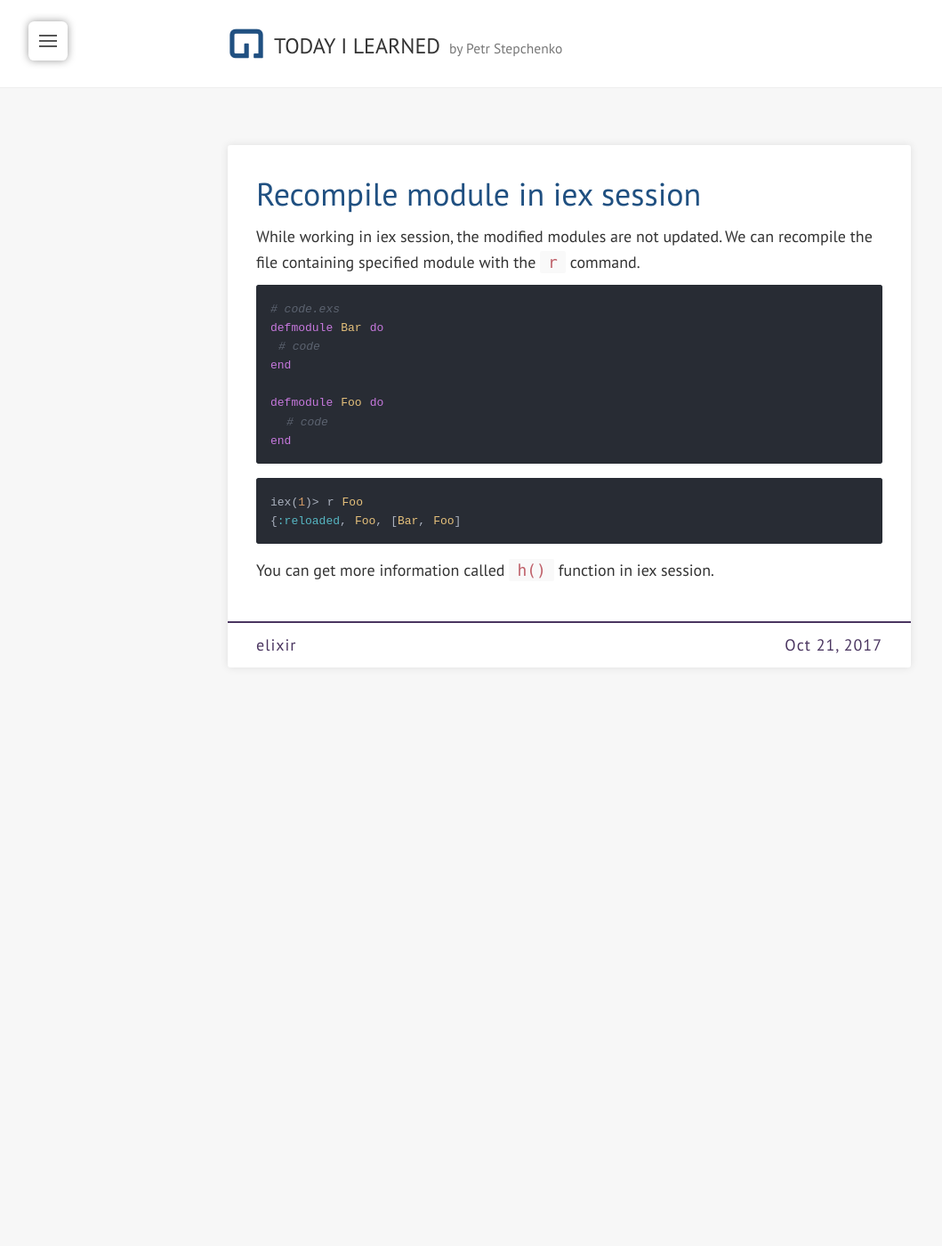
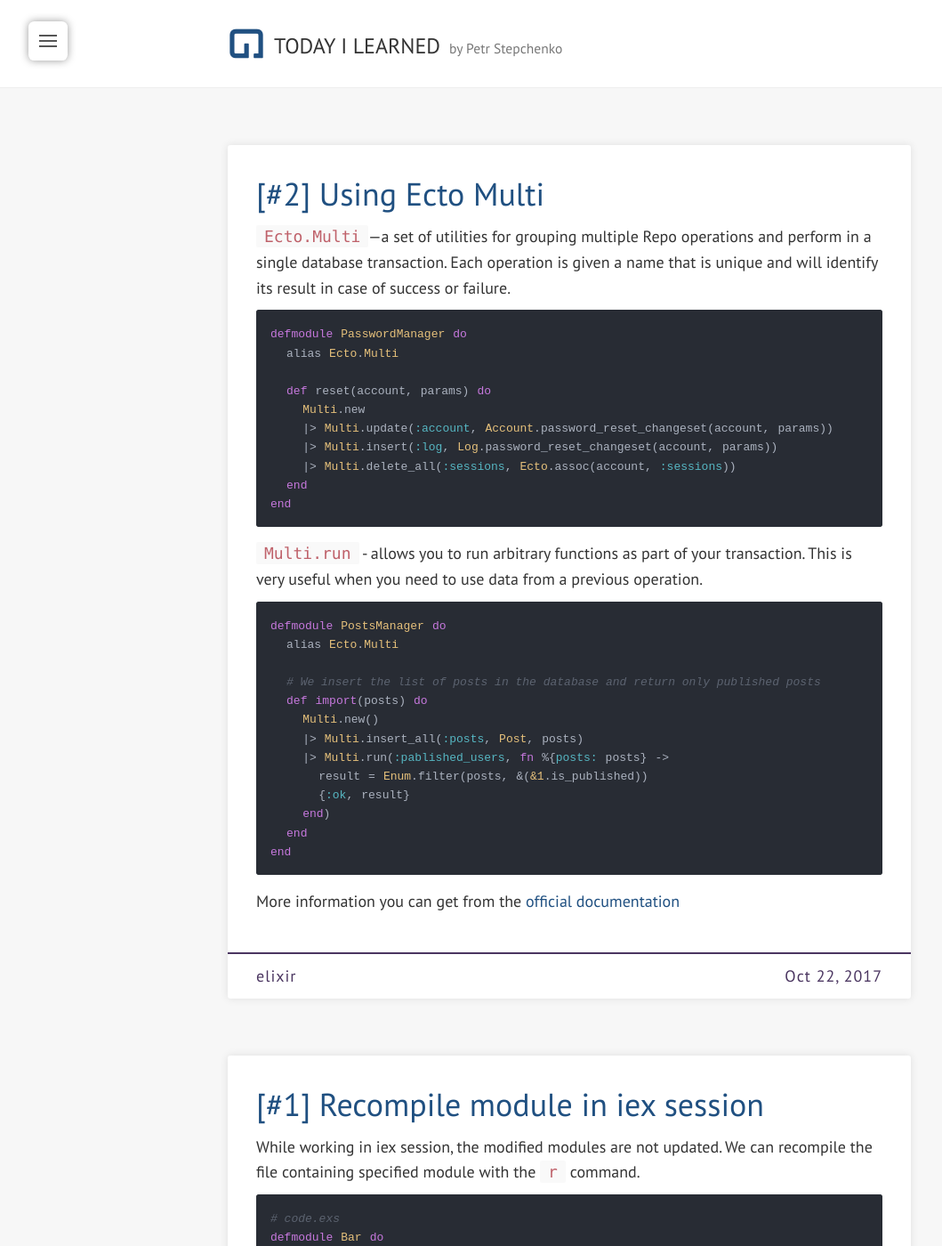
Before and after one commit to Nitrino/til, a Jekyll site: the page built from index.html, in a window 1280 px wide and 1400 px high. Shown: the whole window at 89% size, without its empty margins (0-1059 px from the left). Built offline with Jekyll 4.4.1, drawn with Linux system fonts in a browser that asks for light colours; nearby versions of some CDN libraries; the list of posts is cut into pages by our own code; a style sheet for code colours, icons or effects is not loaded.

Commit message:
add til #2

```diff
--- a/_posts/2017-10-21-recompile-module-in-iex.md
+++ b/_posts/2017-10-21-recompile-module-in-iex.md
@@ -1,7 +1,6 @@
 ---
 layout: post
-title:  "Recompile module in iex session"
-description: Just a sample post to show some of the typography elements supported from harmony theme.
+title:  "[#1] Recompile module in iex session"
 categories: elixir
 ---
 While working in iex session, the modified modules are not updated. We can recompile the file containing specified module with the `r` command.
--- /dev/null
+++ b/_posts/2017-10-22-using-ecto-multi.md
@@ -0,0 +1,41 @@
+---
+layout: post
+title:  "[#2] Using Ecto Multi"
+categories: elixir
+---
+`Ecto.Multi` — a set of utilities for grouping multiple Repo operations and perform in a single database transaction.
+Each operation is given a name that is unique and will identify its result in case of success or failure.
+
+{% highlight elixir %}
+defmodule PasswordManager do
+  alias Ecto.Multi
+
+  def reset(account, params) do
+    Multi.new
+    |> Multi.update(:account, Account.password_reset_changeset(account, params))
+    |> Multi.insert(:log, Log.password_reset_changeset(account, params))
+    |> Multi.delete_all(:sessions, Ecto.assoc(account, :sessions))
+  end
+end
+{% endhighlight %}
+
+`Multi.run` - allows you to run arbitrary functions as part of your transaction.
+This is very useful when you need to use data from a previous operation.
+
+{% highlight elixir %}
+defmodule PostsManager do
+  alias Ecto.Multi
+
+  # We insert the list of posts in the database and return only published posts
+  def import(posts) do
+    Multi.new()
+    |> Multi.insert_all(:posts, Post, posts)
+    |> Multi.run(:pablished_users, fn %{posts: posts} ->
+      result = Enum.filter(posts, &(&1.is_published))
+      {:ok, result}
+    end)
+  end
+end
+{% endhighlight %}
+
+More information you can get from the [official documentation](https://hexdocs.pm/ecto/Ecto.Multi.html){:target="_blank"}
```
